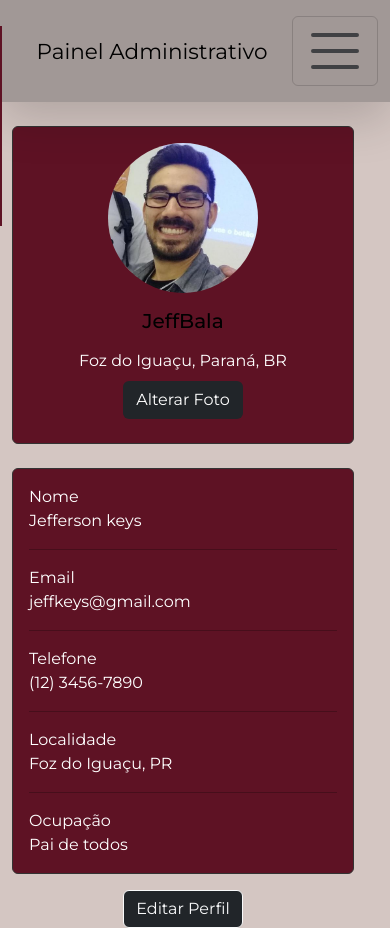
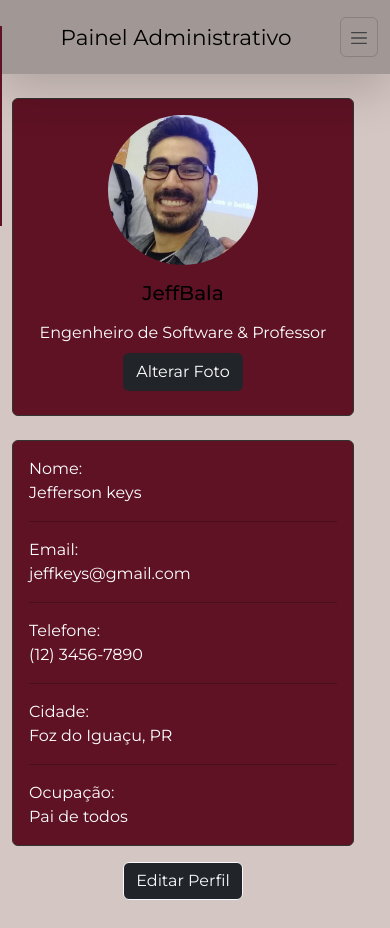
Before and after one commit to danxzxz/trabalho4, a plain HTML site: page daniel/perfil.html in a window 390 px wide. After the commit the page ends 900 px from the top, so only its background shows below. Drawn offline with nearby package versions, Linux system fonts and the light colour scheme.

Commit message:
Add files via upload

```diff
--- a/daniel/navbar.html
+++ b/daniel/navbar.html
@@ -1,9 +1,10 @@
-<nav class="navbar navbar d-block">
-    <div class="container-fluid">
-        <span class="navbar-brand p-2 fs-4 mx-auto">Painel Administrativo</span>
-        <!-- para telas pequenas -->
-        <button class="navbar-toggler btn btn-light float-end d-lg-none" id="toggleMenu">
-            <span class="navbar-toggler-icon" onclick="toggleMenu()"></span>
+<nav class="navbar d-flex justify-content-center align-items-center w-100">
+    <div class="container-fluid d-flex justify-content-between align-items-center">
+        <span class="navbar-brand fs-4 mx-auto">Painel Administrativo</span>
+
+        <!-- Ícone do menu para telas pequenas -->
+        <button class="navbar-toggler btn btn-light d-lg-none p-2" id="toggleMenu" onclick="toggleMenu()">
+            <span class="navbar-toggler-icon" style="width: 20px; height: 20px;" ></span>
         </button>
     </div>
 </nav>
--- a/daniel/perfil.html
+++ b/daniel/perfil.html
@@ -4,7 +4,7 @@
 <head>
   <meta charset="utf-8">
   <meta name="viewport" content="width=device-width, initial-scale=1">
-    <title>Home</title>
+  <title>Perfil</title>
   <link href="https://cdn.jsdelivr.net/npm/bootstrap@5.3.3/dist/css/bootstrap.min.css" rel="stylesheet">
   <script src="https://cdn.jsdelivr.net/npm/chart.js"></script>
   <link rel="shortcut icon" type="imagens" href="imagens/logo2-escura.png">
@@ -20,25 +20,22 @@
       <div class="col-lg-2 col-4 p-0 bg-light" id="container-sidebar">
       </div>
 
-            <!-- Conteúdo principal -->
       <div class="col-lg-10 col-12 d-flex flex-column">
 
         <div class="navbar row sticky-top mb-4 shadow-lg">
           <div class="m-0 p-0" id="container-navbar"></div>
         </div>
 
-                <!-- CONTEUDO PRINCIPAL -->
         <div class="row">
           <div class="row">
             <div class="col-lg-8 mx-auto">
               <div class="card mb-4" style="background:#5e1224 ;">
                 <div class="card-body text-center">
-                            <img src="imagens/jeff.jpeg"
-                              class="rounded-circle img-fluid" style="width: 150px;">
+                  <img src="imagens/jeff.jpeg" class="rounded-circle img-fluid" style="width: 150px;">
                   <h5 class="my-3">JeffBala</h5>
-                            <p class="text-white mb-0">Foz do Iguaçu, Paraná, BR</p>
+                  <p class="text-white mb-0">Engenheiro de Software & Professor</p>
                   <div class="d-flex justify-content-center mb-2">
-                              <button  type="button" class=" text-white btn mt-2 text-black bg-dark">Alterar Foto</button>
+                    <button type="button" class=" text-white btn mt-2 text-black bg-dark">Alterar Foto</button>
                   </div>
                 </div>
               </div>
@@ -48,7 +45,7 @@
                 <div class="card-body">
                   <div class="row">
                     <div class="col-sm-3">
-                                <p class="mb-0 text-white">Nome</p>
+                      <p class="mb-0 text-white">Nome:</p>
                     </div>
                     <div class="col-sm-9">
                       <p class="text-white mb-0">Jefferson keys</p>
@@ -57,7 +54,7 @@
                   <hr>
                   <div class="row">
                     <div class="col-sm-3">
-                                <p class="text-white mb-0">Email</p>
+                      <p class="text-white mb-0">Email:</p>
                     </div>
                     <div class="col-sm-9">
                       <p class="text-white mb-0">jeffkeys@gmail.com</p>
@@ -66,7 +63,7 @@
                   <hr>
                   <div class="row">
                     <div class="col-sm-3">
-                                <p class="text-white mb-0">Telefone</p>
+                      <p class="text-white mb-0">Telefone:</p>
                     </div>
                     <div class="col-sm-9">
                       <p class="text-white mb-0">(12) 3456-7890</p>
@@ -75,7 +72,7 @@
                   <hr>
                   <div class="row">
                     <div class="col-sm-3">
-                                <p class="mb-0 text-white">Localidade</p>
+                      <p class="mb-0 text-white">Cidade:</p>
                     </div>
                     <div class="col-sm-9">
                       <p class="text-white mb-0">Foz do Iguaçu, PR</p>
@@ -84,7 +81,7 @@
                   <hr>
                   <div class="row">
                     <div class="col-sm-3">
-                                <p class="mb-0 text-white">Ocupação</p>
+                      <p class="mb-0 text-white">Ocupação:</p>
                     </div>
                     <div class="col-sm-9">
                       <p class="text-white mb-0">Pai de todos</p>
```
Also changed, not shown: daniel/inicio.html (+11 -5 lines), daniel/login.html (+4 -1 lines), daniel/produtos.html (+7 -4 lines). Lines whose indentation alone changed are shown as unchanged.
